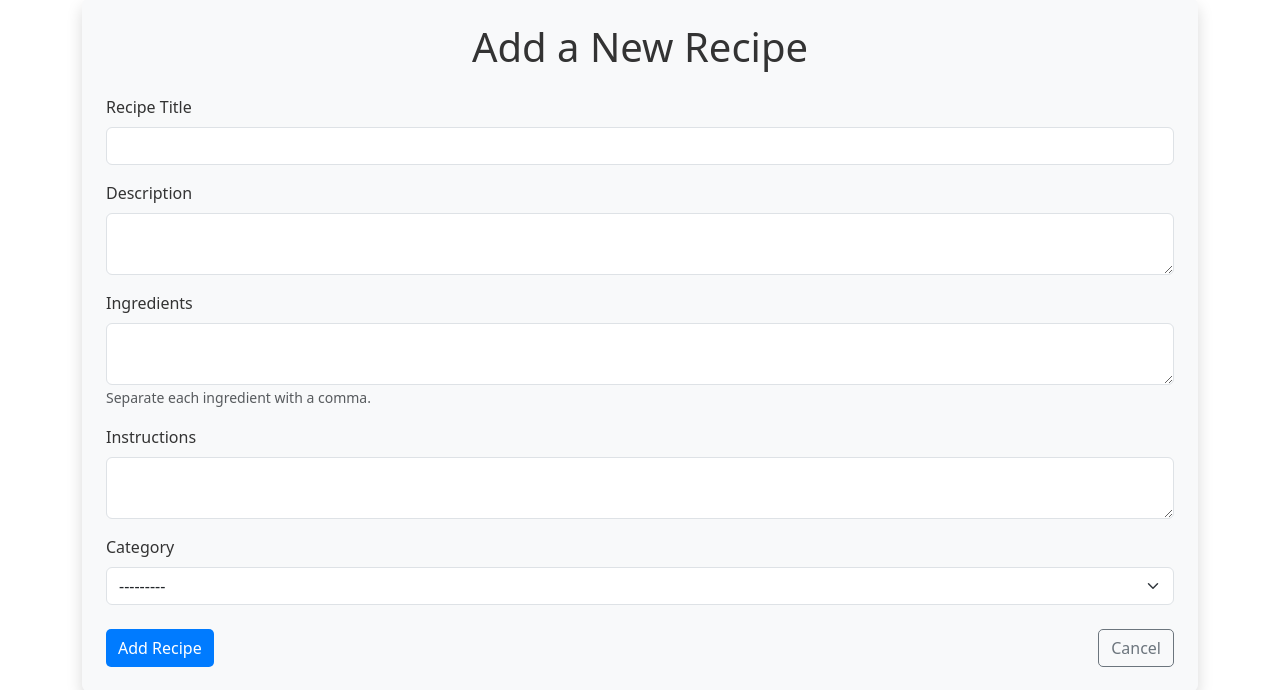
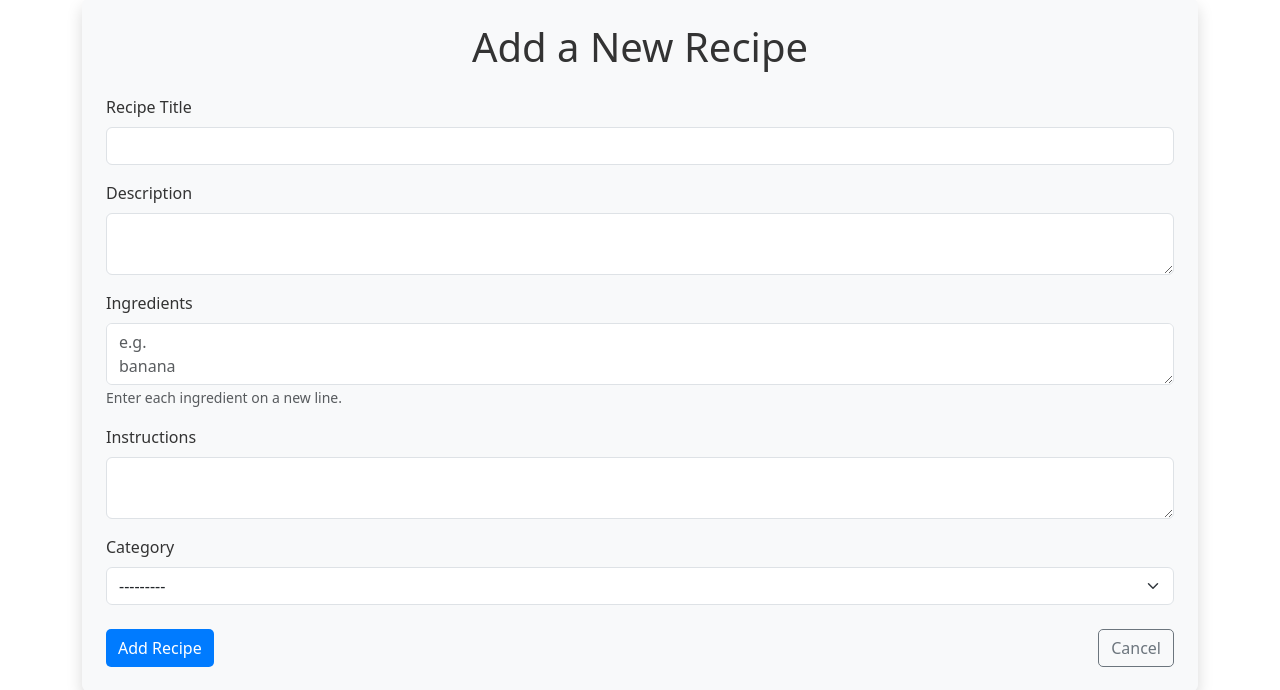
Before and after one commit to m75-ali/recipe-sharing-platform, a Django app: page /recipes/add/ in a window 1280 px wide. Shown: the part 131-821 px from the top of the page. Run offline with Django 4.2, Linux system fonts and the light colour scheme; the visitor is signed in with stand-in values (Sample User, id 1); data that the repository does not hold is empty; some libraries are stand-ins or nearby versions.

Commit message:
Save before adding new features

```diff
--- a/recipesharing/recipes/forms.py
+++ b/recipesharing/recipes/forms.py
@@ -6,7 +6,9 @@ import json
 # Define a form for the Recipe model using Django's ModelForm
 class RecipeForm(forms.ModelForm):
     ingredients = forms.CharField(
-        widget=forms.Textarea,
+        widget=forms.Textarea(attrs={
+            'placeholder': 'e.g.\nbanana\napple\nmango\nmilk\nice'
+        }),
         help_text="Enter each ingredient on a new line."
     )
 
--- a/recipesharing/recipes/templates/recipes/add_recipe.html
+++ b/recipesharing/recipes/templates/recipes/add_recipe.html
@@ -30,8 +30,17 @@
             <!-- Ingredients Field -->
             <div class="form-group mb-3">
                 <label for="id_ingredients" class="form-label">Ingredients</label>
-                <textarea class="form-control" id="id_ingredients" name="ingredients">{{ form.ingredients.value|default_if_none:'' }}</textarea>
-                <small class="form-text text-muted">Separate each ingredient with a comma.</small>
+                <textarea
+                    class="form-control"
+                    id="id_ingredients"
+                    name="ingredients"
+                    placeholder="e.g.
+banana
+apple
+mango
+milk
+ice">{{ form.ingredients.value|default_if_none:'' }}</textarea>
+                <small class="form-text text-muted">Enter each ingredient on a new line.</small>
                 {% if form.ingredients.errors %}
                     <div class="text-danger">{{ form.ingredients.errors }}</div>
                 {% endif %}
--- a/recipesharing/recipes/views.py
+++ b/recipesharing/recipes/views.py
@@ -75,8 +75,16 @@ def recipe_detail(request, recipe_id):
     # Calculate the average rating for the recipe
     average_rating = recipe.ratings.aggregate(Avg('rating'))['rating__avg'] or 0
 
-    # Convert JSON string of ingredients back to Python list for display
-    ingredients = json.loads(recipe.ingredients) if recipe.ingredients else []
+    # Handle the ingredients field to support JSON strings and lists
+    if isinstance(recipe.ingredients, str):  # JSON string
+        try:
+            ingredients = json.loads(recipe.ingredients)
+        except json.JSONDecodeError:
+            ingredients = []  # Fallback if the JSON string is invalid
+    elif isinstance(recipe.ingredients, list):  # Already a list
+        ingredients = recipe.ingredients
+    else:
+        ingredients = []  # Handle unexpected types
 
     # Render the recipe details page with the user's rating, average rating, and ingredients
     return render(request, 'recipes/recipe_detail.html', {
```
